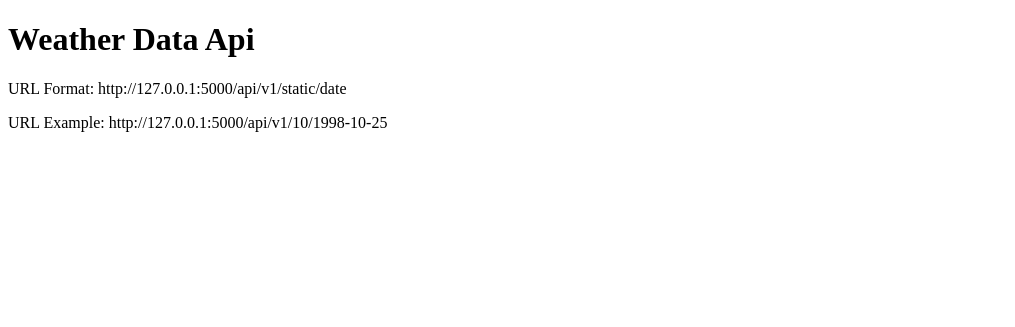
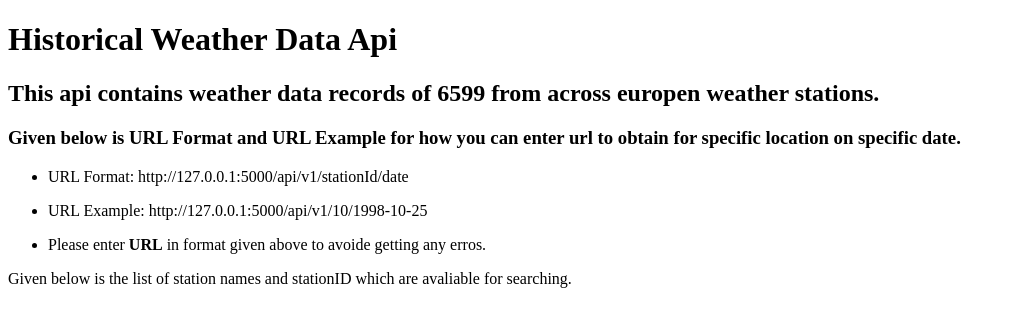
Before and after one commit to 72abdulrehman/HistoricalWeatherApi, a Flask app: template templates/home.html in a window 1280 px wide. Shown: the top 327 px of the page, without its empty margins (0-1015 px from the left). Run offline with Flask 3, Linux system fonts and the light colour scheme; the template is opened without the code that fills it, so the values that code supplies are empty; parts of the project's set-up code (start-up, migrations or seed data) failed here and were passed over.

Commit message:
Added stations table

```diff
--- a/main.py
+++ b/main.py
@@ -3,9 +3,12 @@ import pandas as pd
 
 app = Flask(__name__)
 
+stations = pd.read_csv("data/stations.txt", skiprows=17)
+stations = stations[["STAID","STANAME                                 "]]
+
 @app.route("/")
 def home():
-    return render_template("home.html")
+    return render_template("home.html", data=stations.to_html())
 
 @app.route("/api/v1/<station>/<date>")
 def about(station, date):
--- a/templates/home.html
+++ b/templates/home.html
@@ -9,9 +9,23 @@
    </head>
 
    <body>
-           <h1>Weather Data Api</h1>
-           <p>URL Format: http://127.0.0.1:5000/api/v1/static/date </p>
-           <p>URL Example: http://127.0.0.1:5000/api/v1/10/1998-10-25 </p>
+           <h1>Historical Weather Data Api</h1>
+           <h2>This api contains weather data records of <b>6599</b> from across europen weather stations. </h2>
+           <h3>Given below is <b>URL Format</b> and <b>URL Example</b>
+            for how you can enter url to obtain for specific location on specific date.</h3>
+            <ul>
+                <li>
+                    <p>URL Format: http://127.0.0.1:5000/api/v1/stationId/date </p>
+                </li>
+                <li>
+                    <p>URL Example: http://127.0.0.1:5000/api/v1/10/1998-10-25 </p>
+                </li>
+                <li>
+                    <p>Please enter <b>URL</b> in format given above to avoide getting any erros.</p>
+                </li>
+            </ul>
+            <p>Given below is the list of station names and stationID which are avaliable for searching.</p>
+           <p>{{data|safe}}</p>
    </body>
 
 </html>
```
